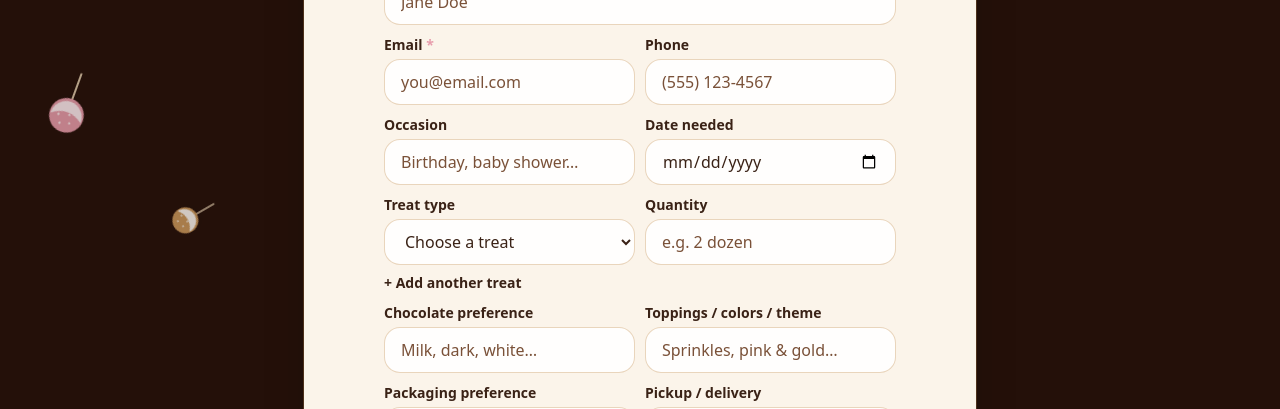
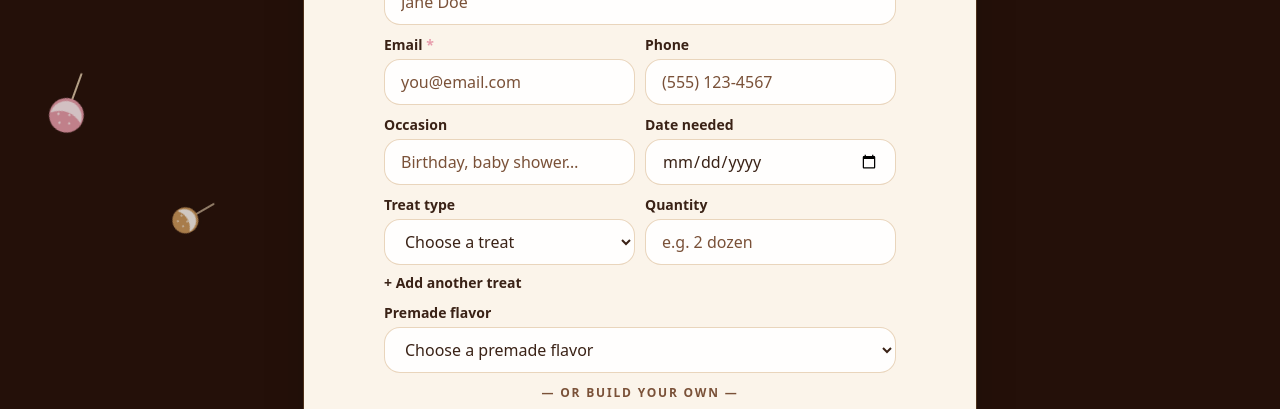
Before and after one commit to cieragrace/mimis-chocolate-bites, an Astro site: page /contact in a window 1280 px wide. Shown: the part 391-800 px from the top of the page. Built offline with nearby package versions, Linux system fonts and the light colour scheme; Astro itself is replaced by a stand-in of ours; no server answers.

Commit message:
contact: premade flavor dropdown (fall menu) + or-build-your-own divider
Co-Authored-By: Claude Fable 5 <noreply@anthropic.com>

```diff
--- a/src/components/InquiryForm.astro
+++ b/src/components/InquiryForm.astro
@@ -125,6 +125,25 @@ const btnSkin = playful
       data-add-treat
       class="hidden -mt-0.5 justify-self-start text-sm font-bold text-cocoa underline-offset-2 transition hover:text-blush hover:underline focus-visible:outline-none focus-visible:ring-2 focus-visible:ring-blush"
     >+ Add another treat</button>
+    {/* Mimi's premade flavor menu (current: fall list) — swap options as it rotates */}
+    <div>
+      <label class={labelSkin} for="flavor">Premade flavor</label>
+      <select class={`${fieldBase} ${fieldSkin}`} id="flavor" name="Premade flavor">
+        <option value="">Choose a premade flavor</option>
+        <option>Pumpkin Spice</option>
+        <option>Caramel Apple</option>
+        <option>Maple Pecan</option>
+        <option>Snickerdoodle</option>
+        <option>S'mores</option>
+        <option>Salted Caramel Chocolate</option>
+        <option>Chocolate Peanut Butter</option>
+        <option>Orange Spice</option>
+        <option>Build my own</option>
+      </select>
+    </div>
+    <p class="my-0.5 text-center text-xs font-bold uppercase tracking-[0.15em] text-cocoa-soft" aria-hidden="true">
+      — or build your own —
+    </p>
     <div class="grid gap-2.5 sm:grid-cols-2">
       <div>
         <label class={labelSkin} for="chocolate-pref">Chocolate preference</label>
```
